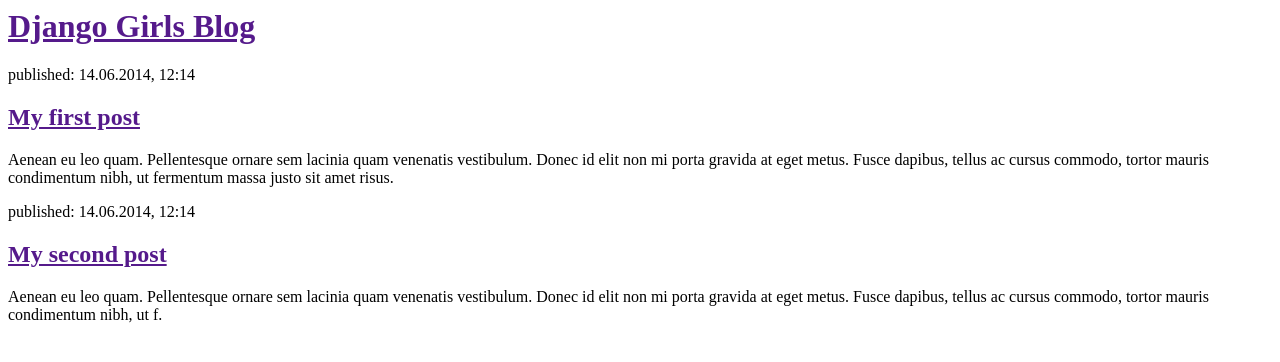
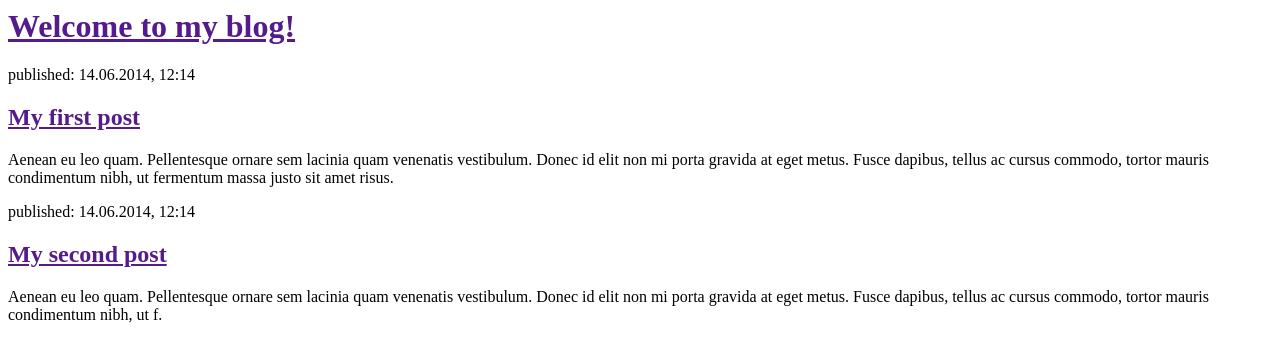
Before and after one commit to ac815/my-first-blog, a Django app: page / in a window 1280 px wide. Shown: the top 362 px of the page. Run offline with Django 3.2, Linux system fonts and the light colour scheme.

Commit message:
Edit title text for welcome page

```diff
--- a/blog/templates/blog/post_list.html
+++ b/blog/templates/blog/post_list.html
@@ -1,10 +1,11 @@
 <html>
     <head>
-        <title>Django Girls blog</title>
+        <style>@font-face {font-family:"Bodoni XT"; src:url('BodoniXT.ttf');} </style>
+        <center><title>Allison's Blog</title></center>
     </head>
     <body>
         <div>
-            <h1><a href="">Django Girls Blog</a></h1>
+            <h1><a href="">Welcome to my blog!</a></h1>
         </div>
 
         <div>
```
